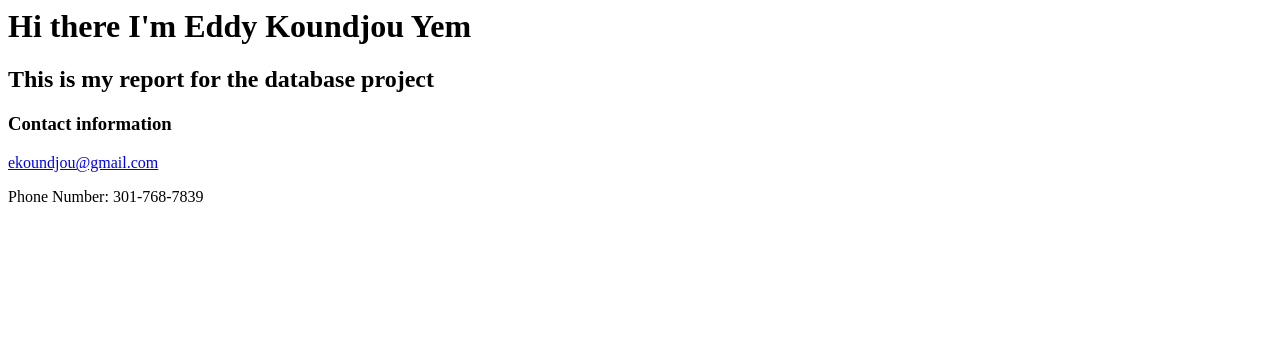
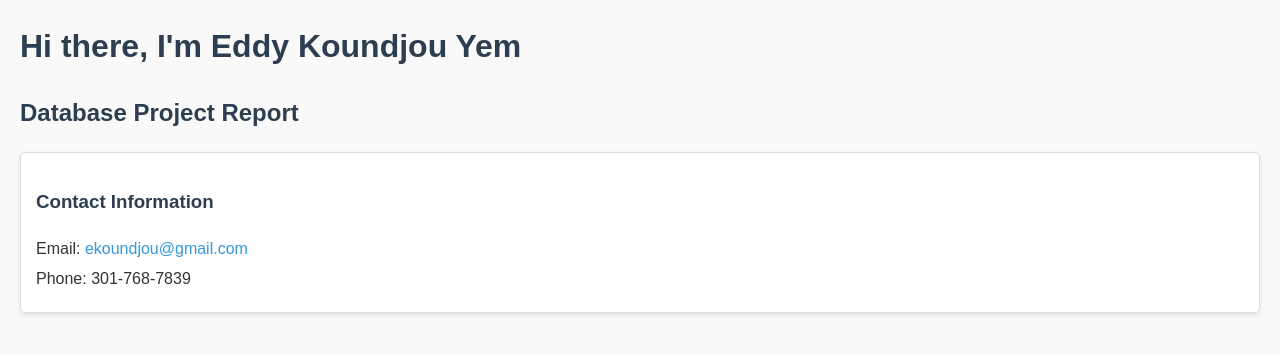
Before and after one commit to KingEdward99/KingEdward99.github.io, a plain HTML site: page index.html in a window 1280 px wide. Drawn offline with Linux system fonts and the light colour scheme.

Commit message:
Update index.html

```diff
--- a/index.html
+++ b/index.html
@@ -1,7 +1,57 @@
-<h1> Hi there I'm Eddy Koundjou Yem </h1>
+<!DOCTYPE html>
+<html lang="en">
+<head>
+  <meta charset="UTF-8">
+  <meta name="viewport" content="width=device-width, initial-scale=1.0">
+  <title>Database Project Report - Eddy Koundjou Yem</title>
+  <style>
+    body {
+      font-family: Arial, sans-serif;
+      margin: 20px;
+      line-height: 1.6;
+      color: #333;
+      background-color: #f9f9f9;
+    }
 
-<h2> This is my report for the database project </h2>
+    h1, h2, h3 {
+      color: #2c3e50;
+    }
 
-<h3> Contact information </h3>
-<a href = "ekoundjou@gmail.com"> ekoundjou@gmail.com </a>
-<p> Phone Number: 301-768-7839 </p>
+    a {
+      color: #3498db;
+      text-decoration: none;
+    }
+
+    a:hover {
+      text-decoration: underline;
+    }
+
+    .contact-info {
+      border: 1px solid #ddd;
+      padding: 15px;
+      margin-top: 20px;
+      background-color: #fff;
+      border-radius: 5px;
+      box-shadow: 0 2px 5px rgba(0, 0, 0, 0.1);
+    }
+
+    .contact-info p {
+      margin: 5px 0;
+    }
+  </style>
+</head>
+<body>
+
+  <header>
+    <h1>Hi there, I'm Eddy Koundjou Yem</h1>
+    <h2>Database Project Report</h2>
+  </header>
+
+  <section class="contact-info">
+    <h3>Contact Information</h3>
+    <p>Email: <a href="mailto:ekoundjou@gmail.com">ekoundjou@gmail.com</a></p>
+    <p>Phone: 301-768-7839</p>
+  </section>
+
+</body>
+</html>
```
